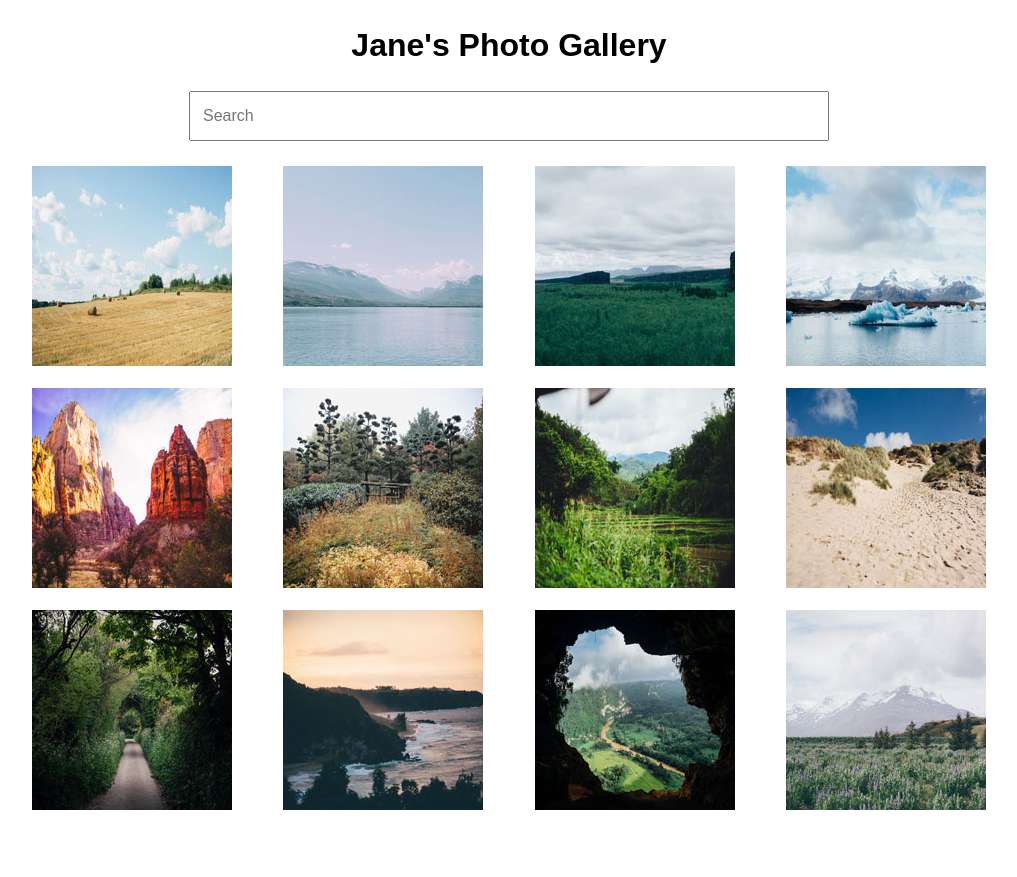
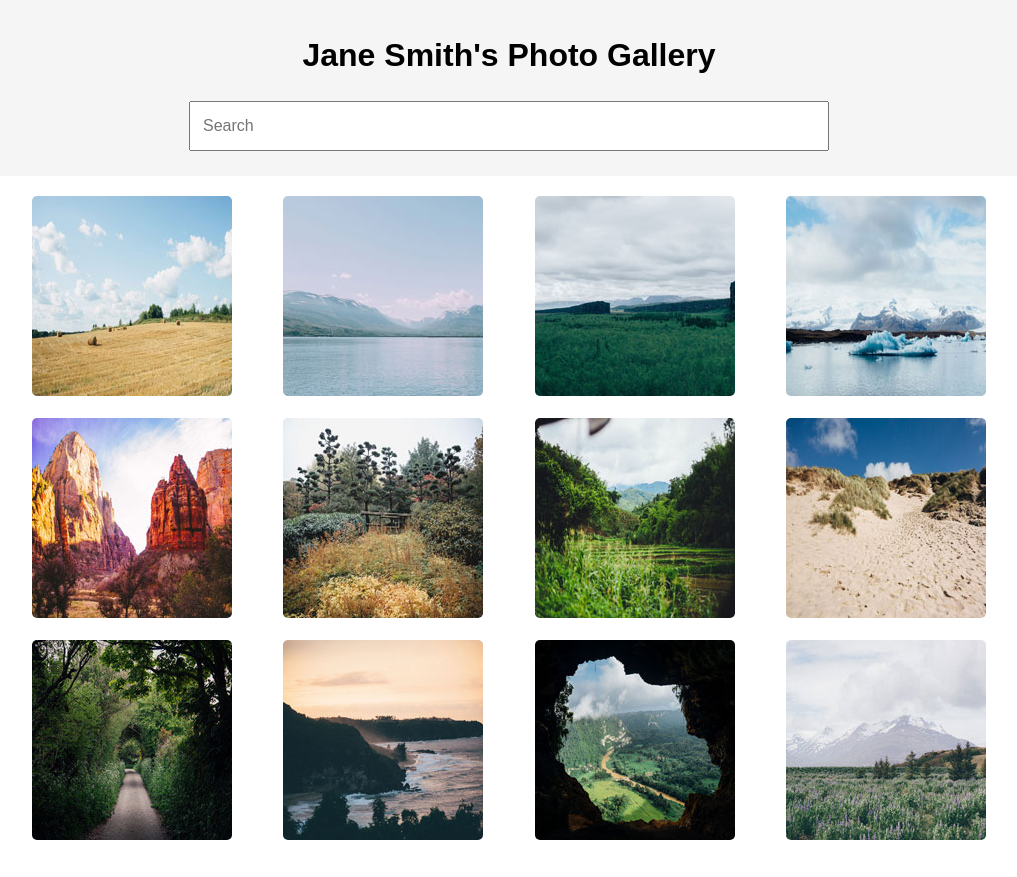
Before and after one commit to HeyMikeMendez/Treehouse-Project-Unit-5, a plain HTML site: page index.html in a window 1280 px wide. Shown: the whole page, without its empty margins (131-1148 px from the left). Before the commit the page ends 817 px from the top, so only its background shows below. Drawn offline with nearby package versions, Linux system fonts and the light colour scheme.

Commit message:
Header and Gallery updates

```diff
--- a/css/styles.css
+++ b/css/styles.css
@@ -13,6 +13,10 @@ body {
 
 header {
     text-align: center;
+    background-color: rgb(245, 245, 245);
+    margin: 0 0 20px 0;
+    padding-top: 10px;
+
 }
 
 .gallery {
@@ -22,6 +26,11 @@ header {
     display: grid;
     grid-template-columns: repeat(auto-fit, minmax(200px, 1fr));
     grid-gap: 15px 5px;
+    padding-bottom: 30px;
+}
+
+img {
+    border-radius: 5px;
 }
 
 .search-box {
--- a/index.html
+++ b/index.html
@@ -11,12 +11,12 @@
 
 <body>
   <header>
-      <h1 class='title'>Jane's Photo  Gallery</h1>
+      <h1 class='title'>Jane Smith's Photo  Gallery</h1>
       <input type="search" name="search" id="search" placeholder="Search" class="search-box">
   </header>
 
   <main>
-    <div class="gallery" class="grids">
+    <div class="gallery">
       <a href="photos/01.jpg" data-caption="I love hay bales. Took this snap on a drive through the countryside past some straw fields.">
         <img src="photos/thumbnails/01.jpg" alt="Hay Bales">
       </a>
@@ -56,8 +56,8 @@
     </div>
   </main>
   <script src="js/baguetteBox.min.js" async></script>
+  <script src="js/searchFilter.js"></script>
   <script src="js/app.js"></script>
-  <script src="js/searchFilter.js"></script>
 </body>
 
 </html>
```
